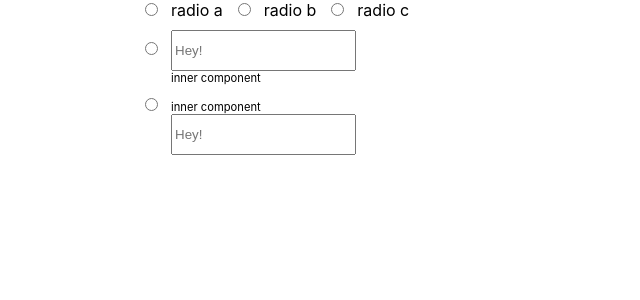
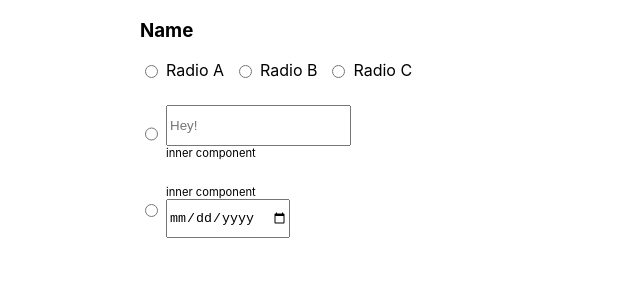
Before and after one commit to mario-chandra/keda, a React (Create React App) app: page / in a window 1280 px wide. Shown: the top 300 px of the page, without its empty margins (0-640 px from the left). Built offline with nearby package versions, Linux system fonts and the light colour scheme.

Commit message:
added forward ref

```diff
--- a/src/App.js
+++ b/src/App.js
@@ -11,12 +11,14 @@ function App() {
 
   return (
     <Container>
-
+      <h3>Name</h3>
       <Label/>
 
 
 
       <Input id="1" name="1" />
+
+
       <Date id="2" name="1"/>
 
 
--- a/src/Component/Date.jsx
+++ b/src/Component/Date.jsx
@@ -23,7 +23,7 @@ export default class Date extends Component {
           label={
             <>
             <LabelInput htmlFor="hey">inner component</LabelInput>
-            <InputComp id="hey" type="text" placeholder="Hey!" />
+            <InputComp id="hey" type="date" placeholder="Hey!" />
 
             </>
           }/>
--- a/src/Component/Label.jsx
+++ b/src/Component/Label.jsx
@@ -16,14 +16,14 @@ export default class Label extends Component {
 
 
   render() {
-    const letter = ["a", "b", "c"];
+    const letter = ["A", "B", "C"];
 
     return (
       <FlexContainer>
         {letter.map((e) => {
             return (
-              <div>
-                <Radio id="name" name="name" label={`radio ${e}`} />
+              <div style={{margin:"0px 10px 5px 0"}}>
+                <Radio id="name" name="name" label={`Radio ${e}`} />
               </div>
             );
           })}
--- a/src/Component/Radio.jsx
+++ b/src/Component/Radio.jsx
@@ -6,15 +6,15 @@ const Radio = React.forwardRef(({ id, name, label, onclick }, ref) => {
   // };
 
   return (
-    <>
+    <div style={{display:"flex" ,marginBottom:"20px"}}>
       <input type="radio" id={id} name={name} onClick={onclick} />
       {/* <input ref={ref} type="text" /> */}
-      <div style={{ display: "inline"}}>
-        <label style={{ display: "inline-table" ,margin: "0px 10px 10px 10px" }} ref={ref}>
+      <div>
+        <label style={{ display: "inline-table",marginLeft:"5px" }} ref={ref}>
           {label}
         </label>
       </div>
-    </>
+    </div>
   );
 });
 
```
